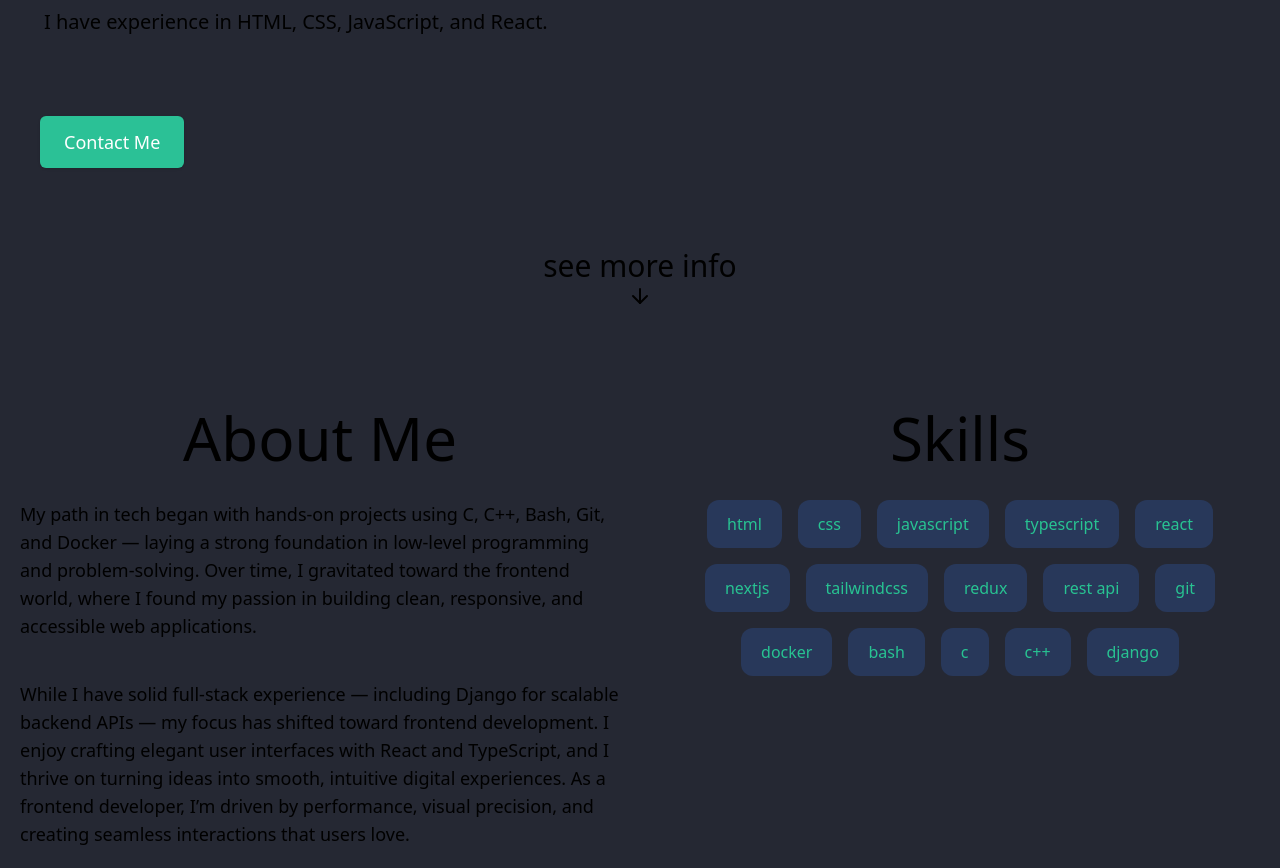
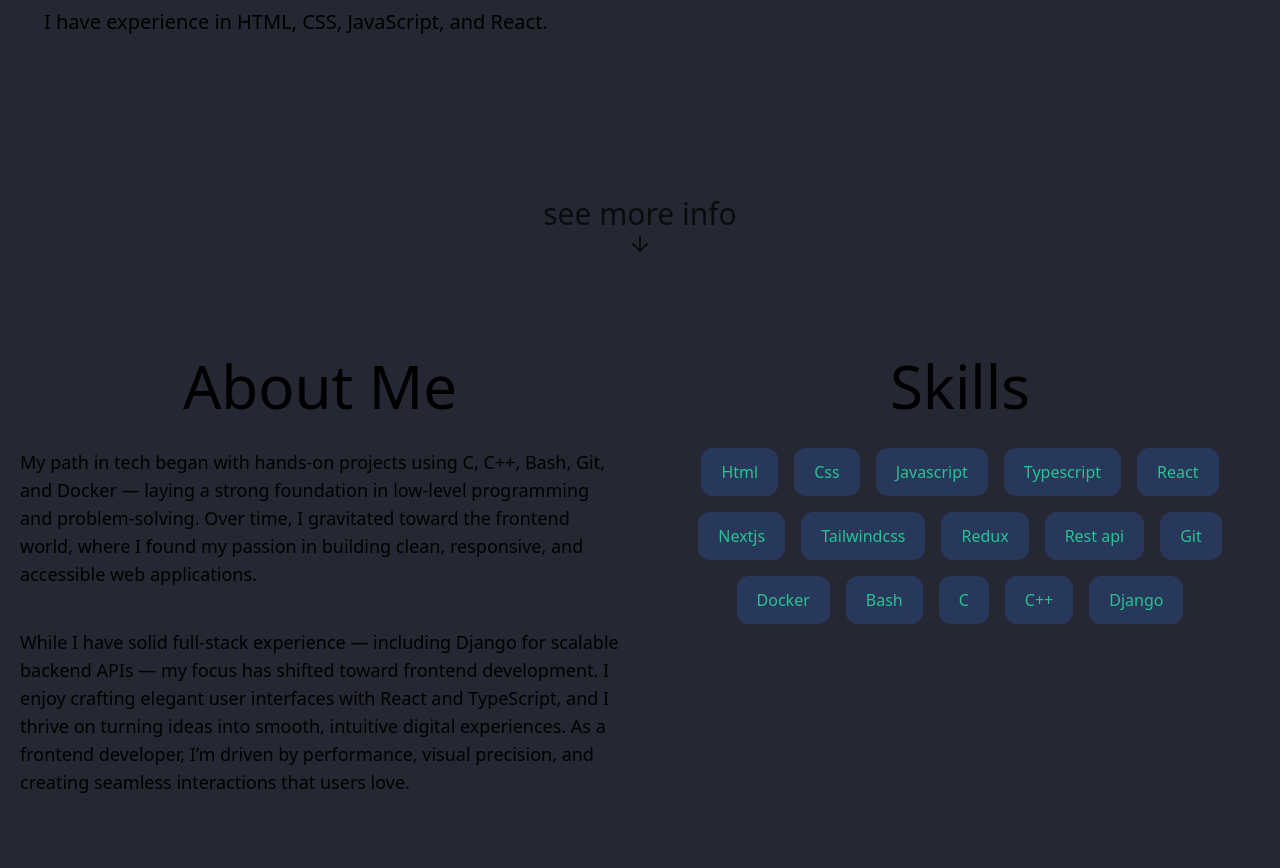
Before and after one commit to msbayman/portfoliov_2.0, a Next.js app in the folder portfolio_v2.0/: page / in a window 1280 px wide. Shown: the part 565-1433 px from the top of the page. After the commit the page ends 1381 px from the top, so only its background shows below. Built offline with nearby package versions, Linux system fonts and the light colour scheme.

Commit message:
fix overflow

```diff
--- a/portfolio_v2.0/app/globals.css
+++ b/portfolio_v2.0/app/globals.css
@@ -1,4 +1,10 @@
 @import "tailwindcss";
+
+
+
+html{
+  scroll-behavior: smooth;
+}
 
 :root {
 
--- a/portfolio_v2.0/app/page.tsx
+++ b/portfolio_v2.0/app/page.tsx
@@ -8,7 +8,7 @@ import About from "./sections/About";
 export default function Home() {
   return (
 
-    <div className="flex flex-col min-h-svh">
+    <div className="flex flex-col min-h-svh ">
       <Navbar></Navbar>
       <section className="Home min-h-screen flex flex-col">
         <h1 className="text-4xl font-bold ml-10 mt-20 mb-7 md:text-6xl lg:mt-40 lg:mb-20 lg:text-8xl">
@@ -24,18 +24,23 @@ export default function Home() {
         <p className="text-sm text-[var(--color-text-secondary)] ml-10 mb-10 md:text-xl lg:text-1xl lg:ml-11 lg:mb-20">
           I have experience in HTML, CSS, JavaScript,
           and React.</p>
-        <Btn_accent_green  text="Contact Me" />
+        {/* <Btn_accent_green text="Contact Me" /> */}
 
-        <div className="flex flex-col items-center h-full  mt-20 justify-center overflow-hidden  mb-10 lg:mb-20 hover:scale-155 ">
-          <h1 className="lg:text-3xl font-light ">see  more info</h1>
-          <svg className="" xmlns="http://www.w3.org/2000/svg" width="24" height="24" viewBox="0 0 24 24" fill="none" stroke="currentColor" stroke-width="2" stroke-linecap="round" stroke-linejoin="round" class="lucide lucide-arrow-down-icon lucide-arrow-down"><path d="M12 5v14" /><path d="m19 12-7 7-7-7" /></svg>
+          <a href="#about">
+        <div className="flex flex-col items-center h-full opacity-70 mt-20 justify-center   mb-10 lg:mb-20 hover:cursor-pointer  transition-all duration-300 ease-in-out hover:opacity-100">
+          <h1 className="lg:text-3xl font-light  ">see  more info</h1>
+
+          <svg xmlns="http://www.w3.org/2000/svg" width="24" height="24" viewBox="0 0 24 24" fill="none" stroke="currentColor" stroke-width="2" stroke-linecap="round" stroke-linejoin="round" className="lucide lucide-arrow-down-icon lucide-arrow-down "><path d="M12 5v14" /><path d="m19 12-7 7-7-7" /></svg>
         </div>
+          </a>
 
 
       </section>
 
+    <div id="about">
 
       <About />
+    </div>
 
 
     </div>
--- a/portfolio_v2.0/app/sections/About.tsx
+++ b/portfolio_v2.0/app/sections/About.tsx
@@ -17,21 +17,21 @@ const About = () => {
                 <h1 className=' text-4xl  mb-4  md:text-6xl md:mb-8'>Skills</h1>
                 <div
                 className='flex flex-wrap justify-center gap-4 max-w-2xl'>
-                <Skill_div text='html'/>
-                <Skill_div text='css' />
-                <Skill_div text='javascript' />
-                <Skill_div text='typescript' />
-                <Skill_div text='react' />
-                <Skill_div text='nextjs' />
-                <Skill_div text='tailwindcss' />
-                <Skill_div text='redux' />
-                <Skill_div text='rest api' />
-                <Skill_div text='git' />
-                <Skill_div text='docker' />
-                <Skill_div text='bash' />
-                <Skill_div text='c' />
-                <Skill_div text='c++' />
-                <Skill_div text='django' />
+                <Skill_div text='Html'/>
+                <Skill_div text='Css' />
+                <Skill_div text='Javascript' />
+                <Skill_div text='Typescript' />
+                <Skill_div text='React' />
+                <Skill_div text='Nextjs' />
+                <Skill_div text='Tailwindcss' />
+                <Skill_div text='Redux' />
+                <Skill_div text='Rest api' />
+                <Skill_div text='Git' />
+                <Skill_div text='Docker' />
+                <Skill_div text='Bash' />
+                <Skill_div text='C' />
+                <Skill_div text='C++' />
+                <Skill_div text='Django' />
                 </div>
             </section>
         </div>
```
